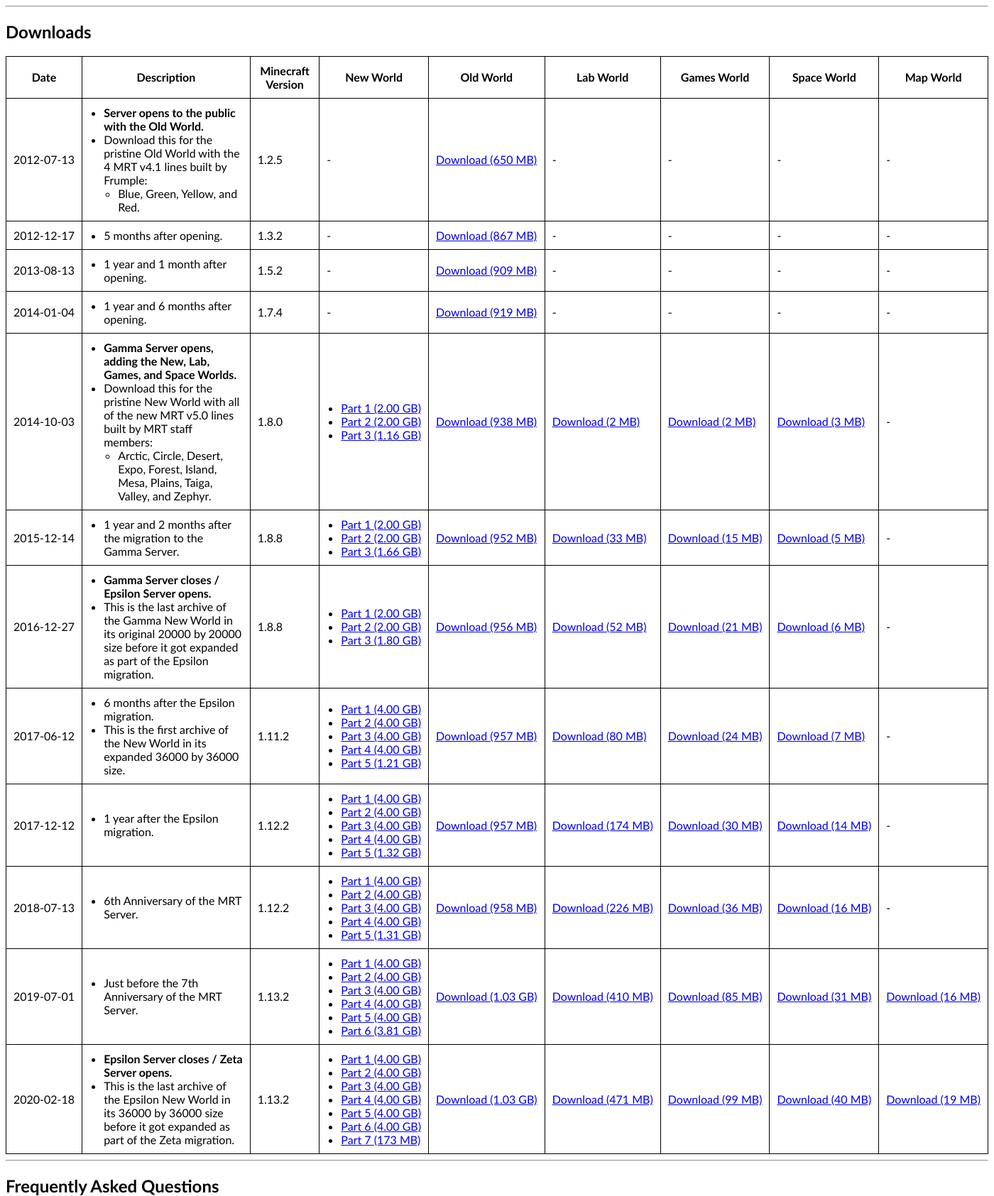
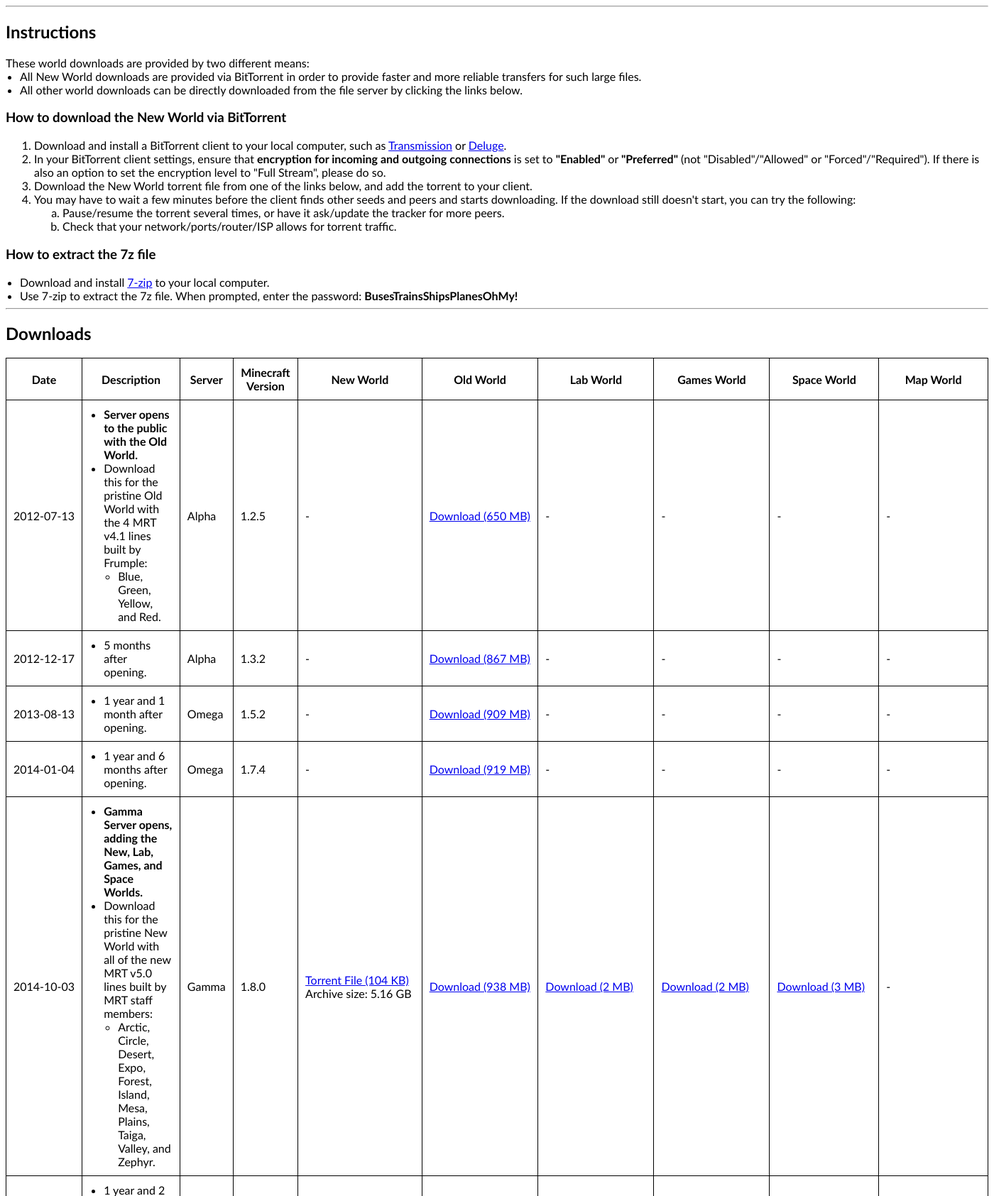
Before and after one commit to Frumple/mrt-file-server, a Flask app: page /world/download in a window 1400 px wide. Shown: the part 90-1775 px from the top of the page at 71% size. Run offline with Flask 2, Linux system fonts and the light colour scheme.

Commit message:
Introduce torrents for New World downloads.

```diff
--- a/mrt_file_server/templates/world/download/index.html
+++ b/mrt_file_server/templates/world/download/index.html
@@ -20,11 +20,41 @@
   white-space: nowrap;
 }
 </style>
+<h2>Instructions</h2>
+
+These world downloads are provided by two different means:
+<ul>
+  <li>All New World downloads are provided via BitTorrent in order to provide faster and more reliable transfers for such large files.</li>
+  <li>All other world downloads can be directly downloaded from the file server by clicking the links below.</li>
+</ul>
+
+<h3>How to download the New World via BitTorrent</h3>
+<ol>
+  <li>Download and install a BitTorrent client to your local computer, such as <a href="https://transmissionbt.com/" target="_blank">Transmission</a> or <a href="https://deluge-torrent.org/" target="_blank">Deluge</a>.</li>
+  <li>In your BitTorrent client settings, ensure that <strong>encryption for incoming and outgoing connections</strong> is set to <strong>"Enabled"</strong> or <strong>"Preferred"</strong> (not "Disabled"/"Allowed" or "Forced"/"Required"). If there is also an option to set the encryption level to "Full Stream", please do so.</li>
+  <li>Download the New World torrent file from one of the links below, and add the torrent to your client.</li>
+  <li>You may have to wait a few minutes before the client finds other seeds and peers and starts downloading. If the download still doesn't start, you can try the following:
+    <ol type="a">
+      <li>Pause/resume the torrent several times, or have it ask/update the tracker for more peers.</li>
+      <li>Check that your network/ports/router/ISP allows for torrent traffic.</li>
+    </ol>
+  </li>
+</ol>
+
+<h3>How to extract the 7z file</h3>
+<ul>
+  <li>Download and install <a href="http://www.7-zip.org" target="_blank">7-zip</a> to your local computer.</li>
+  <li>Use 7-zip to extract the 7z file. When prompted, enter the password: <strong>BusesTrainsShipsPlanesOhMy!</strong></li>
+</ul>
+
+<hr \>
+
 <h2>Downloads</h2>
 <table>
   <tr>
     <th>Date</th>
     <th>Description</th>
+    <th>Server</th>
     <th>Minecraft Version</th>
     <th>New World</th>
     <th>Old World</th>
@@ -45,6 +75,7 @@
         </li>
       </ul>
     </td>
+    <td>Alpha</td>
     <td>1.2.5</td>
     <td class="nowrap">-</td>
     <td class="nowrap"><a href="{{ url_for('download_world', filename = '2012-07-13/mrt-server-world-2012-07-13.7z') }}" download>Download (650 MB)</a></td>
@@ -60,6 +91,7 @@
         <li>5 months after opening.</li>
       </ul>
     </td>
+    <td>Alpha</td>
     <td>1.3.2</td>
     <td class="nowrap">-</td>
     <td class="nowrap"><a href="{{ url_for('download_world', filename = '2012-12-17/mrt-server-world-2012-12-17.7z') }}" download>Download (867 MB)</a></td>
@@ -75,6 +107,7 @@
         <li>1 year and 1 month after opening.</li>
       </ul>
     </td>
+    <td>Omega</td>
     <td>1.5.2</td>
     <td class="nowrap">-</td>
     <td class="nowrap"><a href="{{ url_for('download_world', filename = '2013-08-13/mrt-server-world-2013-08-13.7z') }}" download>Download (909 MB)</a></td>
@@ -90,6 +123,7 @@
         <li>1 year and 6 months after opening.</li>
       </ul>
     </td>
+    <td>Omega</td>
     <td>1.7.4</td>
     <td class="nowrap">-</td>
     <td class="nowrap"><a href="{{ url_for('download_world', filename = '2014-01-04/mrt-server-world-2014-01-04.7z') }}" download>Download (919 MB)</a></td>
@@ -110,14 +144,9 @@
         </li>
       </ul>
     </td>
+    <td>Gamma</td>
     <td>1.8.0</td>
-    <td class="nowrap">
-      <ul>
-        <li><a href="{{ url_for('download_world', filename = '2014-10-03/mrt-server-world-new-2014-10-03.7z.001') }}" download>Part 1 (2.00 GB)</a></li>
-        <li><a href="{{ url_for('download_world', filename = '2014-10-03/mrt-server-world-new-2014-10-03.7z.002') }}" download>Part 2 (2.00 GB)</a></li>
-        <li><a href="{{ url_for('download_world', filename = '2014-10-03/mrt-server-world-new-2014-10-03.7z.003') }}" download>Part 3 (1.16 GB)</a></li>
-      </ul>
-    </td>
+    <td class="nowrap"><a href="{{ url_for('download_world', filename = '2014-10-03/mrt-server-world-new-2014-10-03.7z.torrent') }}" download>Torrent File (104 KB)</a><br \>Archive size: 5.16 GB</td>
     <td class="nowrap"><a href="{{ url_for('download_world', filename = '2014-10-03/mrt-server-world-old-2014-10-03.7z') }}" download>Download (938 MB)</a></td>
     <td class="nowrap"><a href="{{ url_for('download_world', filename = '2014-10-03/mrt-server-world-lab-2014-10-03.7z') }}" download>Download (2 MB)</a></td>
     <td class="nowrap"><a href="{{ url_for('download_world', filename = '2014-10-03/mrt-server-world-games-2014-10-03.7z') }}" download>Download (2 MB)</a></td>
@@ -131,14 +160,9 @@
         <li>1 year and 2 months after the migration to the Gamma Server.</li>
       </ul>
     </td>
+    <td>Gamma</td>
     <td>1.8.8</td>
-    <td class="nowrap">
-      <ul>
-        <li><a href="{{ url_for('download_world', filename = '2015-12-14/mrt-server-world-new-2015-12-14.7z.001') }}" download>Part 1 (2.00 GB)</a></li>
-        <li><a href="{{ url_for('download_world', filename = '2015-12-14/mrt-server-world-new-2015-12-14.7z.002') }}" download>Part 2 (2.00 GB)</a></li>
-        <li><a href="{{ url_for('download_world', filename = '2015-12-14/mrt-server-world-new-2015-12-14.7z.003') }}" download>Part 3 (1.66 GB)</a></li>
-      </ul>
-    </td>
+    <td class="nowrap"><a href="{{ url_for('download_world', filename = '2015-12-14/mrt-server-world-new-2015-12-14.7z.torrent') }}" download>Torrent File (114 KB)</a><br \>Archive size: 5.66 GB</td>
     <td class="nowrap"><a href="{{ url_for('download_world', filename = '2015-12-14/mrt-server-world-old-2015-12-14.7z') }}" download>Download (952 MB)</a></td>
     <td class="nowrap"><a href="{{ url_for('download_world', filename = '2015-12-14/mrt-server-world-lab-2015-12-14.7z') }}" download>Download (33 MB)</a></td>
     <td class="nowrap"><a href="{{ url_for('download_world', filename = '2015-12-14/mrt-server-world-games-2015-12-14.7z') }}" download>Download (15 MB)</a></td>
@@ -153,14 +177,9 @@
         <li>This is the last archive of the Gamma New World in its original 20000 by 20000 size before it got expanded as part of the Epsilon migration.</li>
       </ul>
     </td>
+    <td>Gamma</td>
     <td>1.8.8</td>
-    <td class="nowrap">
-      <ul>
-        <li><a href="{{ url_for('download_world', filename = '2016-12-27/mrt-server-world-new-2016-12-27.7z.001') }}" download>Part 1 (2.00 GB)</a></li>
-        <li><a href="{{ url_for('download_world', filename = '2016-12-27/mrt-server-world-new-2016-12-27.7z.002') }}" download>Part 2 (2.00 GB)</a></li>
-        <li><a href="{{ url_for('download_world', filename = '2016-12-27/mrt-server-world-new-2016-12-27.7z.003') }}" download>Part 3 (1.80 GB)</a></li>
-      </ul>
-    </td>
+    <td class="nowrap"><a href="{{ url_for('download_world', filename = '2016-12-27/mrt-server-world-new-2016-12-27.7z.torrent') }}" download>Torrent File (117 KB)</a><br \>Archive size: 5.80 GB</td>
     <td class="nowrap"><a href="{{ url_for('download_world', filename = '2016-12-27/mrt-server-world-old-2016-12-27.7z') }}" download>Download (956 MB)</a></td>
     <td class="nowrap"><a href="{{ url_for('download_world', filename = '2016-12-27/mrt-server-world-lab-2016-12-27.7z') }}" download>Download (52 MB)</a></td>
     <td class="nowrap"><a href="{{ url_for('download_world', filename = '2016-12-27/mrt-server-world-games-2016-12-27.7z') }}" download>Download (21 MB)</a></td>
@@ -175,16 +194,9 @@
         <li>This is the first archive of the New World in its expanded 36000 by 36000 size.</li>
       </ul>
     </td>
+    <td>Epsilon</td>
     <td>1.11.2</td>
-    <td class="nowrap">
-      <ul>
-        <li><a href="{{ url_for('download_world', filename = '2017-06-12/mrt-server-world-new-2017-06-12.7z.001') }}" download>Part 1 (4.00 GB)</a></li>
-        <li><a href="{{ url_for('download_world', filename = '2017-06-12/mrt-server-world-new-2017-06-12.7z.002') }}" download>Part 2 (4.00 GB)</a></li>
-        <li><a href="{{ url_for('download_world', filename = '2017-06-12/mrt-server-world-new-2017-06-12.7z.003') }}" download>Part 3 (4.00 GB)</a></li>
-        <li><a href="{{ url_for('download_world', filename = '2017-06-12/mrt-server-world-new-2017-06-12.7z.004') }}" download>Part 4 (4.00 GB)</a></li>
-        <li><a href="{{ url_for('download_world', filename = '2017-06-12/mrt-server-world-new-2017-06-12.7z.005') }}" download>Part 5 (1.21 GB)</a></li>
-      </ul>
-    </td>
+    <td class="nowrap"><a href="{{ url_for('download_world', filename = '2017-06-12/mrt-server-world-new-2017-06-12.7z.torrent') }}" download>Torrent File (345 KB)</a><br \>Archive size: 17.2 GB</td>
     <td class="nowrap"><a href="{{ url_for('download_world', filename = '2017-06-12/mrt-server-world-old-2017-06-12.7z') }}" download>Download (957 MB)</a></td>
     <td class="nowrap"><a href="{{ url_for('download_world', filename = '2017-06-12/mrt-server-world-lab-2017-06-12.7z') }}" download>Download (80 MB)</a></td>
     <td class="nowrap"><a href="{{ url_for('download_world', filename = '2017-06-12/mrt-server-world-games-2017-06-12.7z') }}" download>Download (24 MB)</a></td>
@@ -198,16 +210,9 @@
         <li>1 year after the Epsilon migration.</li>
       </ul>
     </td>
+    <td>Epsilon</td>
     <td>1.12.2</td>
-    <td class="nowrap">
-      <ul>
-        <li><a href="{{ url_for('download_world', filename = '2017-12-12/mrt-server-world-new-2017-12-12.7z.001') }}" download>Part 1 (4.00 GB)</a></li>
-        <li><a href="{{ url_for('download_world', filename = '2017-12-12/mrt-server-world-new-2017-12-12.7z.002') }}" download>Part 2 (4.00 GB)</a></li>
-        <li><a href="{{ url_for('download_world', filename = '2017-12-12/mrt-server-world-new-2017-12-12.7z.003') }}" download>Part 3 (4.00 GB)</a></li>
-        <li><a href="{{ url_for('download_world', filename = '2017-12-12/mrt-server-world-new-2017-12-12.7z.004') }}" download>Part 4 (4.00 GB)</a></li>
-        <li><a href="{{ url_for('download_world', filename = '2017-12-12/mrt-server-world-new-2017-12-12.7z.005') }}" download>Part 5 (1.32 GB)</a></li>
-      </ul>
-    </td>
+    <td class="nowrap"><a href="{{ url_for('download_world', filename = '2017-12-12/mrt-server-world-new-2017-12-12.7z.torrent') }}" download>Torrent File (347 KB)</a><br \>Archive size: 17.3 GB</td>
     <td class="nowrap"><a href="{{ url_for('download_world', filename = '2017-12-12/mrt-server-world-old-2017-12-12.7z') }}" download>Download (957 MB)</a></td>
     <td class="nowrap"><a href="{{ url_for('download_world', filename = '2017-12-12/mrt-server-world-lab-2017-12-12.7z') }}" download>Download (174 MB)</a></td>
     <td class="nowrap"><a href="{{ url_for('download_world', filename = '2017-12-12/mrt-server-world-games-2017-12-12.7z') }}" download>Download (30 MB)</a></td>
@@ -221,16 +226,9 @@
         <li>6th Anniversary of the MRT Server.</li>
       </ul>
     </td>
+    <td>Epsilon</td>
     <td>1.12.2</td>
-    <td class="nowrap">
-      <ul>
-        <li><a href="{{ url_for('download_world', filename = '2018-07-13/mrt-server-world-new-2018-07-13.7z.001') }}" download>Part 1 (4.00 GB)</a></li>
-        <li><a href="{{ url_for('download_world', filename = '2018-07-13/mrt-server-world-new-2018-07-13.7z.002') }}" download>Part 2 (4.00 GB)</a></li>
-        <li><a href="{{ url_for('download_world', filename = '2018-07-13/mrt-server-world-new-2018-07-13.7z.003') }}" download>Part 3 (4.00 GB)</a></li>
-        <li><a href="{{ url_for('download_world', filename = '2018-07-13/mrt-server-world-new-2018-07-13.7z.004') }}" download>Part 4 (4.00 GB)</a></li>
-        <li><a href="{{ url_for('download_world', filename = '2018-07-13/mrt-server-world-new-2018-07-13.7z.005') }}" download>Part 5 (1.31 GB)</a></li>
-      </ul>
-    </td>
+    <td class="nowrap"><a href="{{ url_for('download_world', filename = '2018-07-13/mrt-server-world-new-2018-07-13.7z.torrent') }}" download>Torrent File (347 KB)</a><br \>Archive size: 17.3 GB</td>
     <td class="nowrap"><a href="{{ url_for('download_world', filename = '2018-07-13/mrt-server-world-old-2018-07-13.7z') }}" download>Download (958 MB)</a></td>
     <td class="nowrap"><a href="{{ url_for('download_world', filename = '2018-07-13/mrt-server-world-lab-2018-07-13.7z') }}" download>Download (226 MB)</a></td>
     <td class="nowrap"><a href="{{ url_for('download_world', filename = '2018-07-13/mrt-server-world-games-2018-07-13.7z') }}" download>Download (36 MB)</a></td>
@@ -242,19 +240,12 @@
     <td>
       <ul>
         <li>Just before the 7th Anniversary of the MRT Server.</li>
+        <li>Includes the Map World, added on April 17, 2019.</li>
       </ul>
     </td>
+    <td>Epsilon</td>
     <td>1.13.2</td>
-    <td class="nowrap">
-      <ul>
-        <li><a href="{{ url_for('download_world', filename = '2019-07-01/mrt-server-world-new-2019-07-01.7z.001') }}" download>Part 1 (4.00 GB)</a></li>
-        <li><a href="{{ url_for('download_world', filename = '2019-07-01/mrt-server-world-new-2019-07-01.7z.002') }}" download>Part 2 (4.00 GB)</a></li>
-        <li><a href="{{ url_for('download_world', filename = '2019-07-01/mrt-server-world-new-2019-07-01.7z.003') }}" download>Part 3 (4.00 GB)</a></li>
-        <li><a href="{{ url_for('download_world', filename = '2019-07-01/mrt-server-world-new-2019-07-01.7z.004') }}" download>Part 4 (4.00 GB)</a></li>
-        <li><a href="{{ url_for('download_world', filename = '2019-07-01/mrt-server-world-new-2019-07-01.7z.005') }}" download>Part 5 (4.00 GB)</a></li>
-        <li><a href="{{ url_for('download_world', filename = '2019-07-01/mrt-server-world-new-2019-07-01.7z.006') }}" download>Part 6 (3.81 GB)</a></li>
-      </ul>
-    </td>
+    <td class="nowrap"><a href="{{ url_for('download_world', filename = '2019-07-01/mrt-server-world-new-2019-07-01.7z.torrent') }}" download>Torrent File (477 KB)</a><br \>Archive size: 23.7 GB</td>
     <td class="nowrap"><a href="{{ url_for('download_world', filename = '2019-07-01/mrt-server-world-old-2019-07-01.7z') }}" download>Download (1.03 GB)</a></td>
     <td class="nowrap"><a href="{{ url_for('download_world', filename = '2019-07-01/mrt-server-world-lab-2019-07-01.7z') }}" download>Download (410 MB)</a></td>
     <td class="nowrap"><a href="{{ url_for('download_world', filename = '2019-07-01/mrt-server-world-games-2019-07-01.7z') }}" download>Download (85 MB)</a></td>
@@ -269,42 +260,30 @@
         <li>This is the last archive of the Epsilon New World in its 36000 by 36000 size before it got expanded as part of the Zeta migration.</li>
       </ul>
     </td>
+    <td>Epsilon</td>
     <td>1.13.2</td>
-    <td class="nowrap">
-      <ul>
-        <li><a href="{{ url_for('download_world', filename = '2020-02-18/mrt-server-world-new-2020-02-18.7z.001') }}" download>Part 1 (4.00 GB)</a></li>
-        <li><a href="{{ url_for('download_world', filename = '2020-02-18/mrt-server-world-new-2020-02-18.7z.002') }}" download>Part 2 (4.00 GB)</a></li>
-        <li><a href="{{ url_for('download_world', filename = '2020-02-18/mrt-server-world-new-2020-02-18.7z.003') }}" download>Part 3 (4.00 GB)</a></li>
-        <li><a href="{{ url_for('download_world', filename = '2020-02-18/mrt-server-world-new-2020-02-18.7z.004') }}" download>Part 4 (4.00 GB)</a></li>
-        <li><a href="{{ url_for('download_world', filename = '2020-02-18/mrt-server-world-new-2020-02-18.7z.005') }}" download>Part 5 (4.00 GB)</a></li>
-        <li><a href="{{ url_for('download_world', filename = '2020-02-18/mrt-server-world-new-2020-02-18.7z.006') }}" download>Part 6 (4.00 GB)</a></li>
-        <li><a href="{{ url_for('download_world', filename = '2020-02-18/mrt-server-world-new-2020-02-18.7z.007') }}" download>Part 7 (173 MB)</a></li>
-      </ul>
-    </td>
+    <td class="nowrap"><a href="{{ url_for('download_world', filename = '2020-02-18/mrt-server-world-new-2020-02-18.7z.torrent') }}" download>Torrent File (484 KB)</a><br \>Archive size: 24.1 GB</td>
     <td class="nowrap"><a href="{{ url_for('download_world', filename = '2020-02-18/mrt-server-world-old-2020-02-18.7z') }}" download>Download (1.03 GB)</a></td>
     <td class="nowrap"><a href="{{ url_for('download_world', filename = '2020-02-18/mrt-server-world-lab-2020-02-18.7z') }}" download>Download (471 MB)</a></td>
     <td class="nowrap"><a href="{{ url_for('download_world', filename = '2020-02-18/mrt-server-world-games-2020-02-18.7z') }}" download>Download (99 MB)</a></td>
     <td class="nowrap"><a href="{{ url_for('download_world', filename = '2020-02-18/mrt-server-world-space-2020-02-18.7z') }}" download>Download (40 MB)</a></td>
     <td class="nowrap"><a href="{{ url_for('download_world', filename = '2020-02-18/mrt-server-world-map-2020-02-18.7z') }}" download>Download (19 MB)</a></td>
   </tr>
+  <tr>
+    <td class="nowrap">2021-03-01</td>
+    <td>
+      <ul>
+        <li>1 year after the Zeta migration.</li>
+      </ul>
+    </td>
+    <td>Zeta</td>
+    <td>1.16.5</td>
+    <td class="nowrap"><a href="{{ url_for('download_world', filename = '2021-03-01/mrt-server-world-new-2021-03-01.7z.torrent') }}" download>Torrent File (1.31 MB)</a><br \>Archive size: 67.4 GB</td>
+    <td class="nowrap"><a href="{{ url_for('download_world', filename = '2021-03-01/mrt-server-world-old-2021-03-01.7z') }}" download>Download (1.06 GB)</a></td>
+    <td class="nowrap"><a href="{{ url_for('download_world', filename = '2021-03-01/mrt-server-world-lab-2021-03-01.7z') }}" download>Download (601 MB)</a></td>
+    <td class="nowrap"><a href="{{ url_for('download_world', filename = '2021-03-01/mrt-server-world-games-2021-03-01.7z') }}" download>Download (129 MB)</a></td>
+    <td class="nowrap"><a href="{{ url_for('download_world', filename = '2021-03-01/mrt-server-world-space-2021-03-01.7z') }}" download>Download (52 MB)</a></td>
+    <td class="nowrap"><a href="{{ url_for('download_world', filename = '2021-03-01/mrt-server-world-map-2021-03-01.7z') }}" download>Download (30 MB)</a></td>
+  </tr>
 </table>
-
-<hr />
-
-<h2>Frequently Asked Questions</h2>
-
-<h3>How do I extract these files?</h3>
-<ul>
-  <li>Download and install <a href="http://www.7-zip.org">7-zip</a> to extract them.</li>
-  <li>For multi-part files ending with the extensions .001, .002, etc., make sure you have fully downloaded all parts into the same directory, and then extract the .001 file. 7-zip will automatically combine all parts during extraction.</li>
-</ul>
-
-<h3>What is the password to extract these files?</h3>
-<ul><li>The password for all world download files is: <strong>BusesTrainsShipsPlanesOhMy!</strong></li></ul>
-
-<h3>My download is slow or fails to complete!</h3>
-<ul><li>Ensure that you have a stable and fast internet connection before downloading these files. A lot of these files are at least 1 GB, so expect these files to take a lot of time to fully download. If your download gets interrupted for any reason, some browsers will allow you to resume your download from where it left off.</li></ul>
-
-<h3>Will more world downloads be made available in the future?</h3>
-<ul><li>We will try to make one world download available every year.</li></ul>
 {% endblock %}
```
